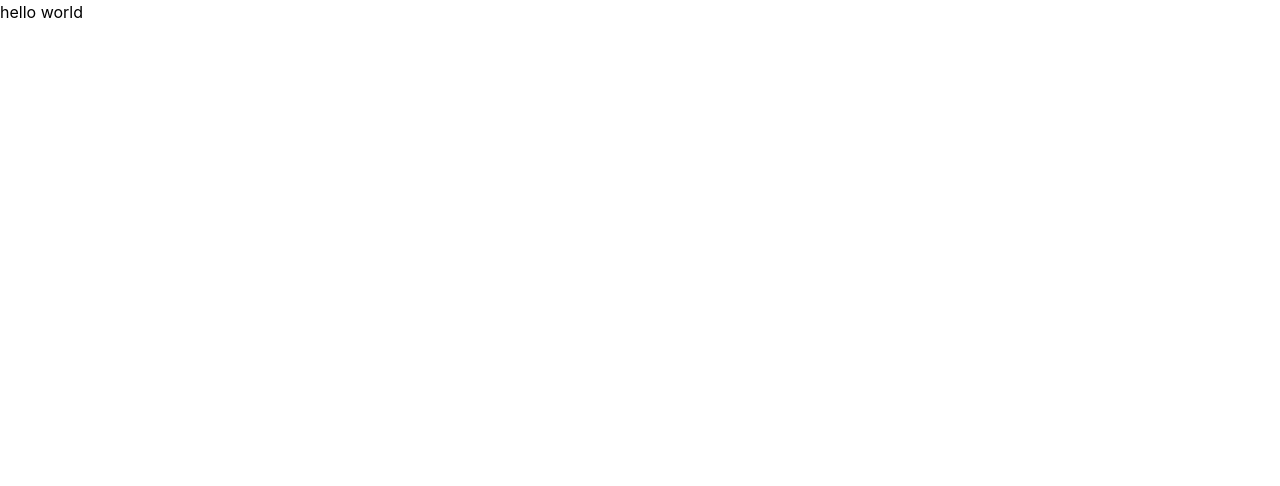
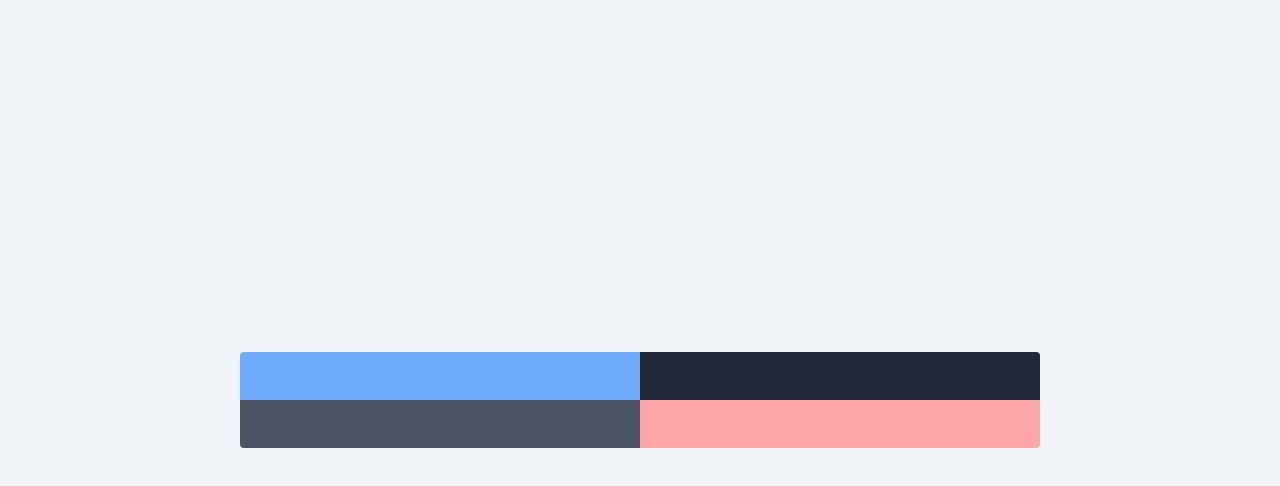
Before and after one commit to h4x0rlol/react-raspberry-dashboard, a React (Create React App) app in the folder client/: page / in a window 1280 px wide. Shown: the top 486 px of the page. Built offline with nearby package versions, Linux system fonts and the light colour scheme.

Commit message:
feat: add cards layout

```diff
--- a/client/src/App.js
+++ /dev/null
@@ -1,5 +0,0 @@
-function App() {
-  return <div>hello world</div>;
-}
-
-export default App;
--- /dev/null
+++ b/client/src/App.jsx
@@ -0,0 +1,23 @@
+import { Currency } from "./components/Currency";
+import { Raspberry } from "./components/Raspberry";
+import { RoomSensors } from "./components/RoomSensors";
+import { Weather } from "./components/Weather";
+
+function App() {
+  return (
+    <div className="h-screen overflow-hidden flex  justify-center app items-center">
+      <div className="w-full  lg:px-60 justify-center container mx-auto">
+        <div className="flex flex-wrap w-full lg:w-auto">
+          <Weather />
+          <RoomSensors />
+        </div>
+        <div className="flex flex-wrap w-full ">
+          <Currency />
+          <Raspberry />
+        </div>
+      </div>
+    </div>
+  );
+}
+
+export default App;
--- /dev/null
+++ b/client/src/components/Currency.jsx
@@ -0,0 +1,9 @@
+import React from "react";
+
+export const Currency = () => {
+  return (
+    <div className="w-full lg:w-1/2 flex bg-auto rounded-bl">
+      <div className="rounded-bl py-6 pl-8 pr-32 w-full text-white bg-gray-600"></div>
+    </div>
+  );
+};
--- /dev/null
+++ b/client/src/components/Raspberry.js
@@ -0,0 +1,9 @@
+import React from "react";
+
+export const Raspberry = () => {
+  return (
+    <div className="w-full lg:w-1/2 flex rounded-br bg-auto">
+      <div className="rounded-br py-6 pl-8 pr-32 w-full text-white bg-red-300"></div>
+    </div>
+  );
+};
--- /dev/null
+++ b/client/src/components/RoomSensors.jsx
@@ -0,0 +1,9 @@
+import React from "react";
+
+export const RoomSensors = () => {
+  return (
+    <div className="w-full lg:w-1/2 flex rounded-tr bg-auto">
+      <div className="rounded-tr py-6 pl-8 pr-32 w-full bg-gray-800 text-white "></div>
+    </div>
+  );
+};
--- /dev/null
+++ b/client/src/components/Weather.jsx
@@ -0,0 +1,11 @@
+import React from "react";
+
+export const Weather = () => {
+  return (
+    <div className="w-full lg:w-1/2 flex  bg-auto rounded-tl">
+      <div className="rounded-tl py-6 pl-8 pr-32 w-full bg-blue-400 opacity-90 text-white">
+        <div className="flex-row"></div>
+      </div>
+    </div>
+  );
+};
--- a/client/src/index.css
+++ b/client/src/index.css
@@ -5,9 +5,13 @@
 body {
   margin: 0;
   padding: 0;
-  font-family: -apple-system, BlinkMacSystemFont, "Segoe UI", "Roboto", "Oxygen",
-    "Ubuntu", "Cantarell", "Fira Sans", "Droid Sans", "Helvetica Neue",
-    sans-serif;
+  font-family: -apple-system, BlinkMacSystemFont, "Segoe UI", Roboto,
+    "Helvetica Neue", Arial, "Noto Sans", sans-serif, "Apple Color Emoji",
+    "Segoe UI Emoji", "Segoe UI Symbol", "Noto Color Emoji";
   -webkit-font-smoothing: antialiased;
   -moz-osx-font-smoothing: grayscale;
 }
+
+.app {
+  background-color: #edf2f7;
+}
```
Also changed, not shown: 1 other file (tests, documents, lock files or other folders).
